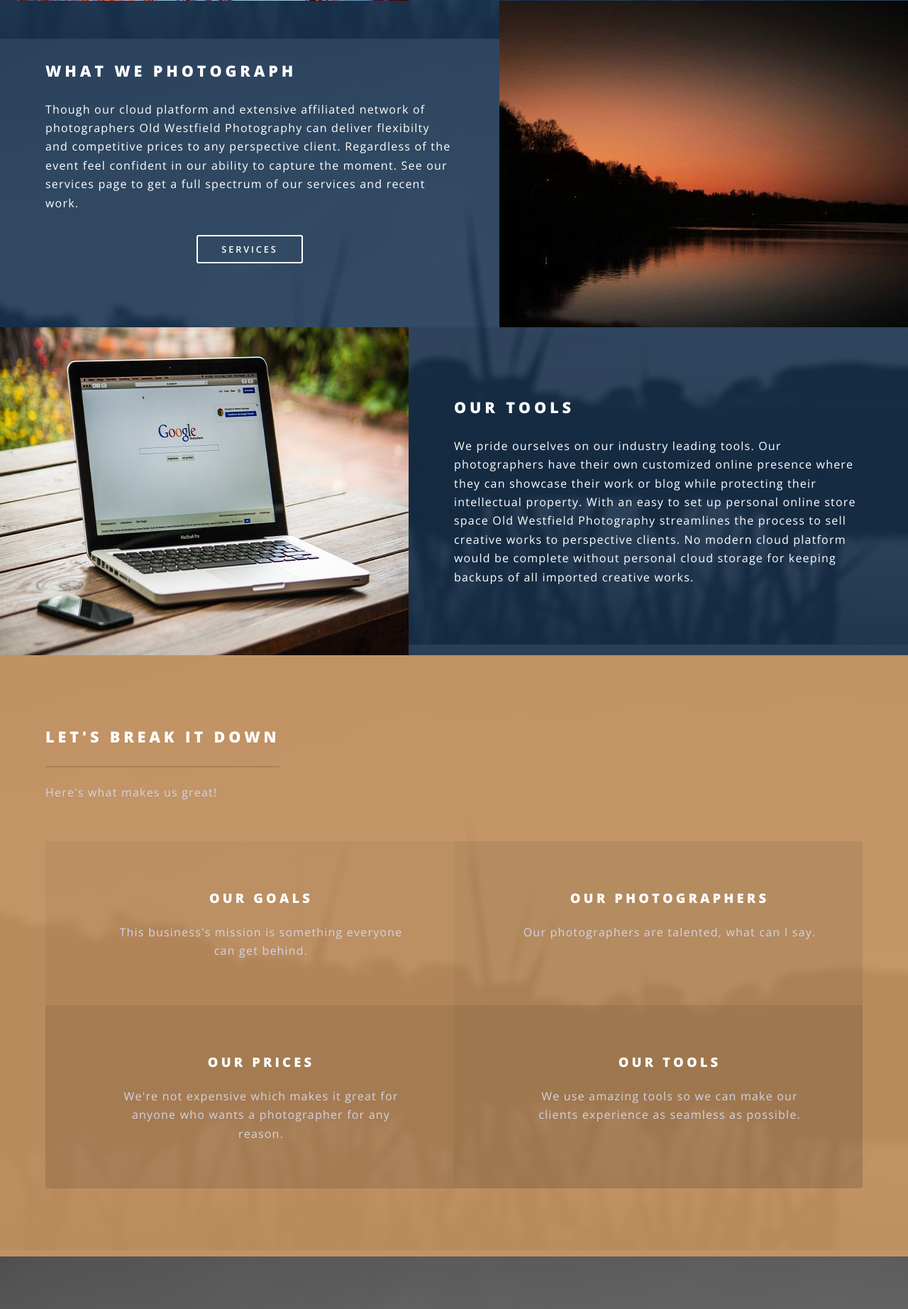
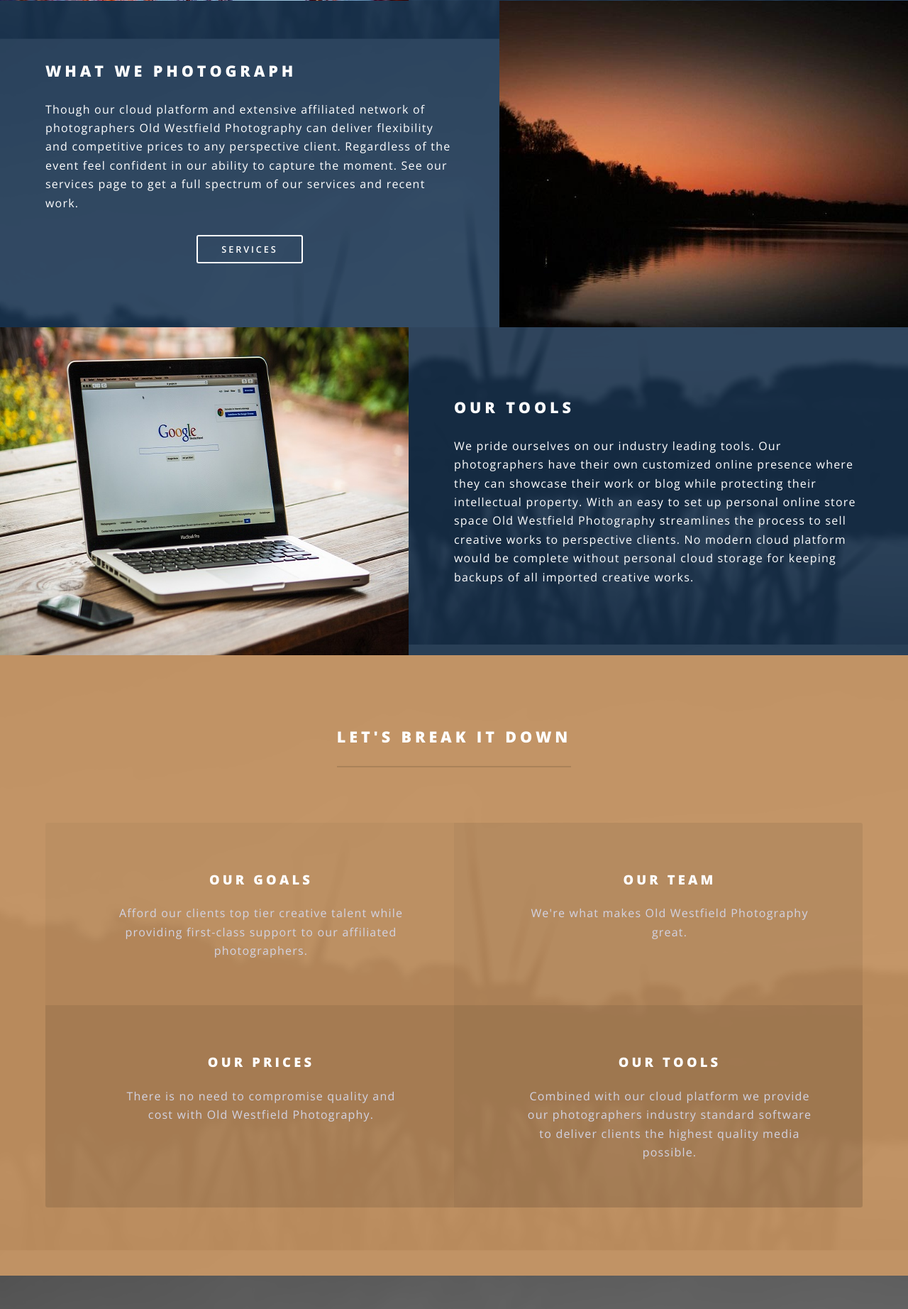
Before and after one commit to ras592/fuzzy-eureka, a Flask app: page / in a window 1280 px wide. Shown: the part 1652-3496 px from the top of the page at 71% size. Run offline with Flask 2, Linux system fonts and the light colour scheme.

Commit message:
Feature copy changes

```diff
--- a/templates/old_westfield.html
+++ b/templates/old_westfield.html
@@ -47,7 +47,7 @@
 
 			<h2>What we photograph</h2>
 
-			<p>Though our cloud platform and extensive affiliated network of photographers Old Westfield Photography can deliver flexibilty and competitive prices to any perspective client. Regardless of the event feel confident in our ability to capture the moment. See our services page to get a full spectrum of our services and recent work.</p>
+			<p>Though our cloud platform and extensive affiliated network of photographers Old Westfield Photography can deliver flexibility and competitive prices to any perspective client. Regardless of the event feel confident in our ability to capture the moment. See our services page to get a full spectrum of our services and recent work.</p>
 			<p align="center">
 				<a href="/services" class="button">Services</a>
 			</p>
@@ -67,26 +67,25 @@
 <!-- Three -->
 <section id="three" class="wrapper style3">
 	<div class="inner">
-		<header class="major">
+		<header class="major" style="text-align: center;">
 			<h2>Let's Break It Down</h2>
-			<p>Here's what makes us great!</p>
 		</header>
 		<ul class="features">
 			<li id="goals">
 				<h3 style="text-align: center;">Our Goals</h3>
-				<p style="text-align: center;">This business's mission is something everyone can get behind.</p>
+				<p style="text-align: center;">Afford our clients top tier creative talent while providing first-class support to our affiliated photographers.</p>
             </li>
             <li id="photographers">
-				<h3 style="text-align: center;">Our Photographers</h3>
-				<p style="text-align: center;">Our photographers are&nbsp;talented, what can I say.</p>
+				<h3 style="text-align: center;">Our Team</h3>
+				<p style="text-align: center;">We're what makes Old Westfield Photography great.</p>
             </li>
              <li data-id="0" id="prices">
 	 			<h3 style="text-align: center;">Our Prices</h3>
-				<p style="text-align: center;">We're not expensive which makes it great for anyone who wants a photographer for any reason.</p>
+				<p style="text-align: center;">There is no need to compromise quality and cost with Old Westfield Photography.</p>
             </li>
              <li data-id="0" id="tools">
 	 			<h3 style="text-align: center;">Our Tools</h3>
-				<p style="text-align: center;">We use amazing tools so we can make our clients experience as seamless as possible.</p>
+				<p style="text-align: center;">Combined with our cloud platform we provide our photographers industry standard software to deliver clients the highest quality media possible.</p>
             </li>
 		</ul>
 	</div>
@@ -100,8 +99,8 @@
 			<p>Are you interested in becoming an Old Westfield Photographer?</p>
 		</header>
 		<ul class="actions vertical" >
-			<li><a href="/application" class="button fit special">Start Process</a></li>
-			<li><a href="/learn-more" class="button fit">Learn More</a></li>
+			<li><a href="/sign_up" class="button fit special">Start Process</a></li>
+			<li><a href="/contact" class="button fit">Client Signup</a></li>
 		</ul>
 	</div>
 </section>
```
